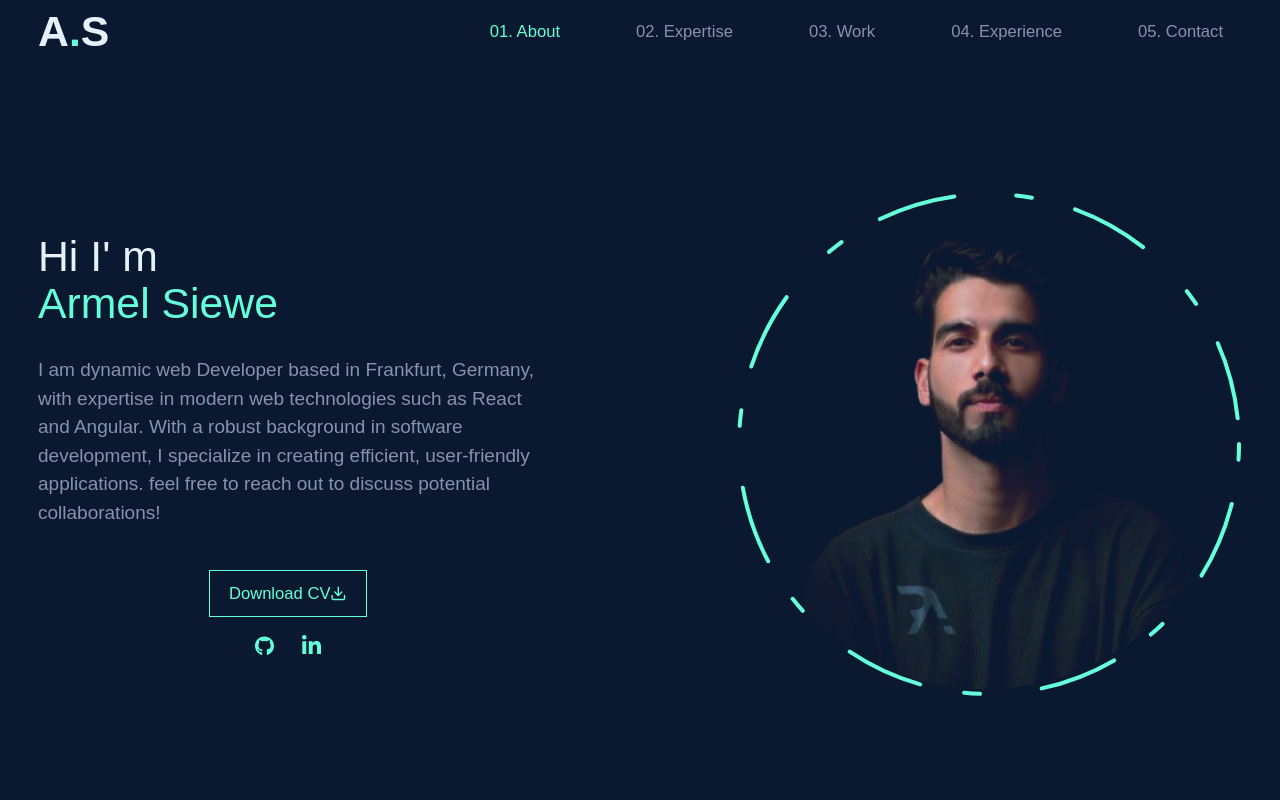
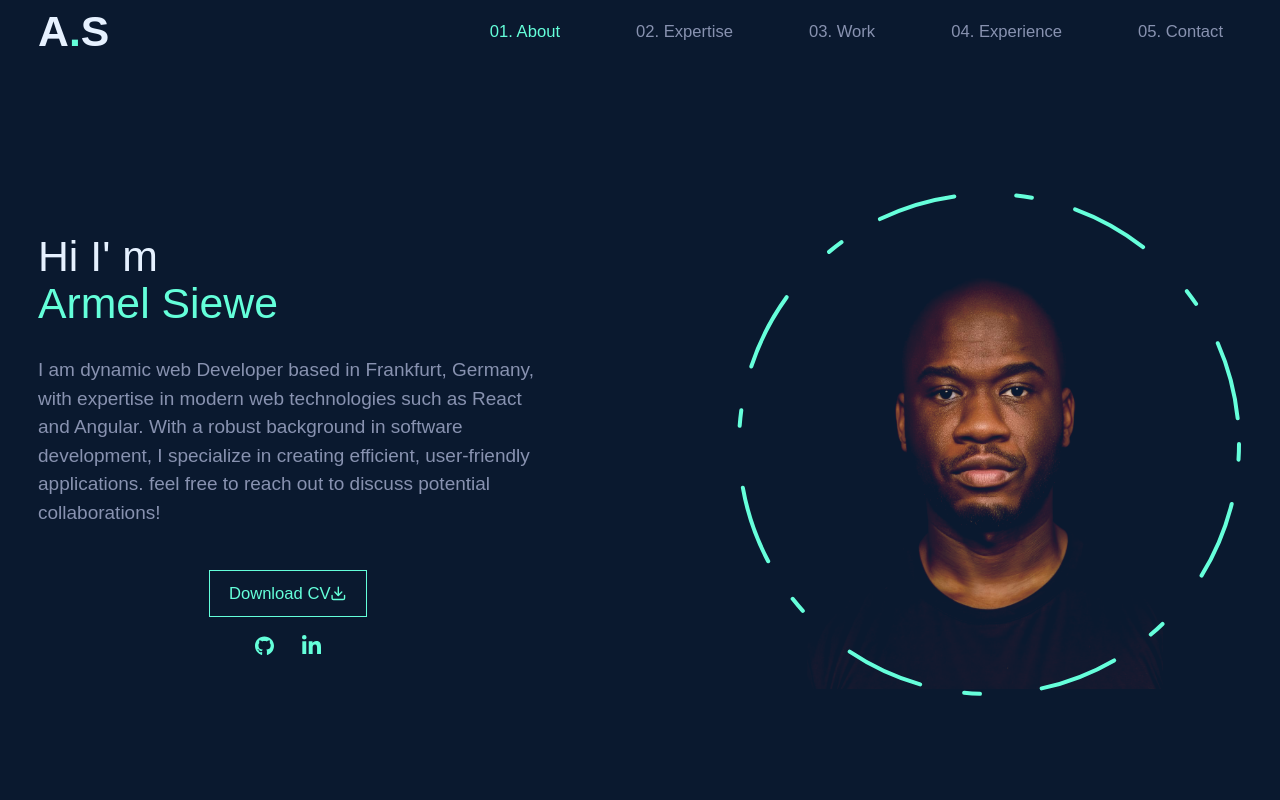
Before and after one commit to asiewe/portofolio, a Next.js app: page / in a window 1280 px wide. Shown: the top 800 px of the page. Built offline with nearby package versions, Linux system fonts and the light colour scheme; a web font is replaced by a local one.

Commit message:
add picture

```diff
--- a/components/Photo.tsx
+++ b/components/Photo.tsx
@@ -16,7 +16,7 @@ const Photo = () => {
       >
         <div className="w-[298px] h-[298px] xl:w-[498px] xl:h-[498px] mix-blend-lighten absolute">
           <Image
-            src="/photo.png"
+            src="/imgs/me.jpg"
             priority
             alt="Armel's picture"
             quality={100}
```
Also changed, not shown: public/imgs/me.jpg (added), public/photo.png (deleted).
